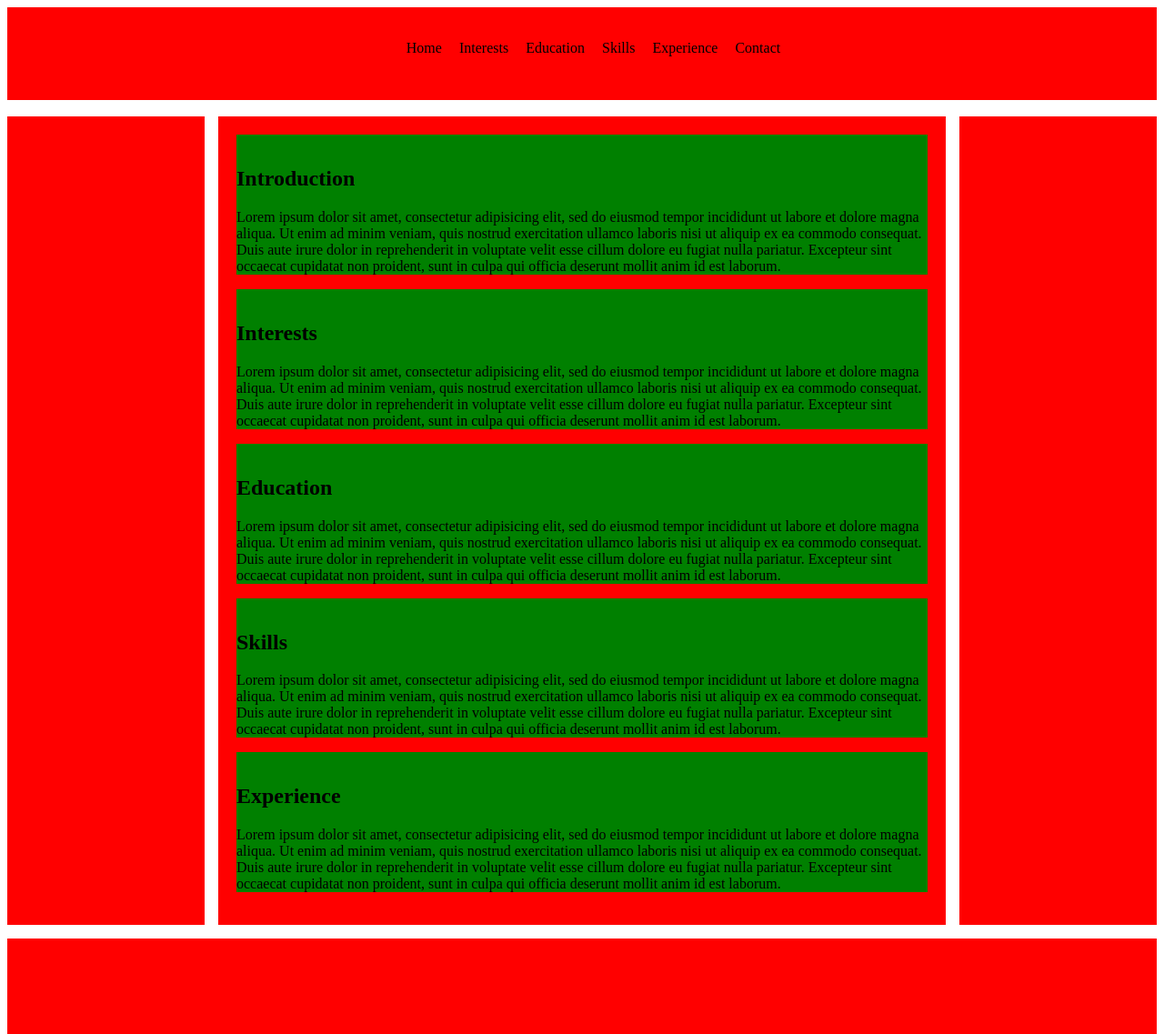
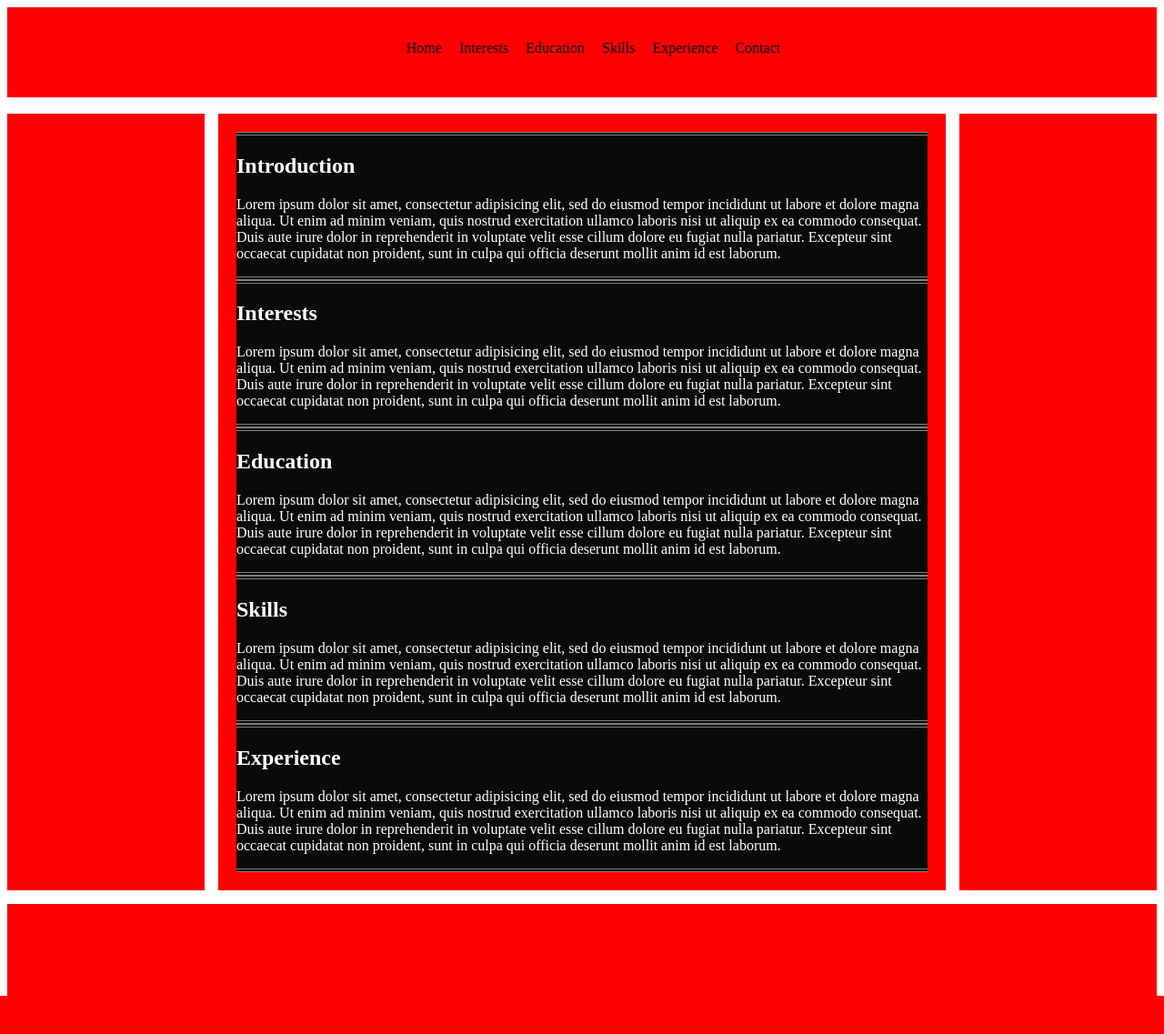
Before and after one commit to PaintingCaves/cv-website, a web app: file index.html in a window 1280 px wide. Shown: the whole page at 91% size. After the commit the page ends 1095 px from the top, so only its background shows below. Run offline with its HTML, style and script files only (its server is not run), Linux system fonts and the light colour scheme.

Commit message:
beginning of content area styling

```diff
--- a/assets/css/styles.css
+++ b/assets/css/styles.css
@@ -35,8 +35,11 @@
   }
 }
 .content{
-  padding-top: 15px;
-  background-color: green;
+  background-color: rgb(10, 10, 10);
+  color: white;
+  border-top: double grey 4px;
+  border-bottom: double grey 4px;
+
 }
 #bodyArea{
   grid-area: body;
```
